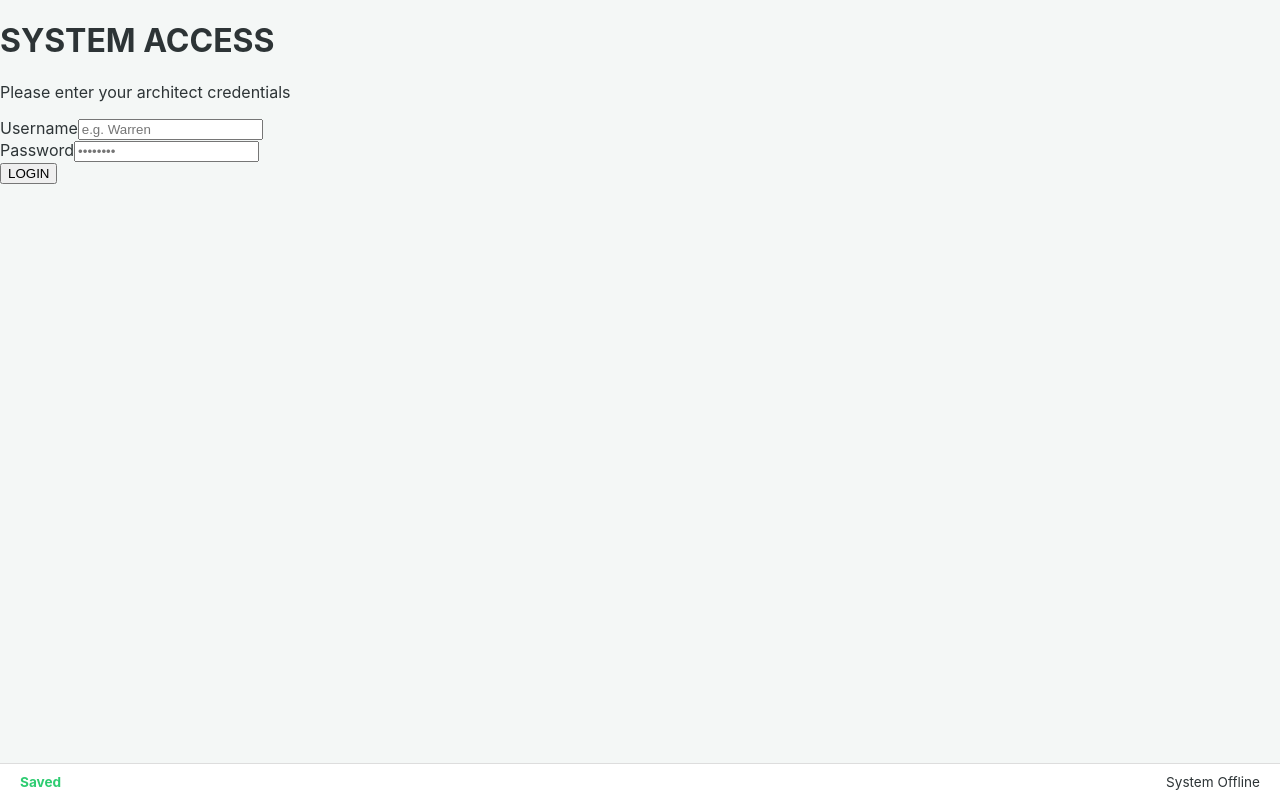
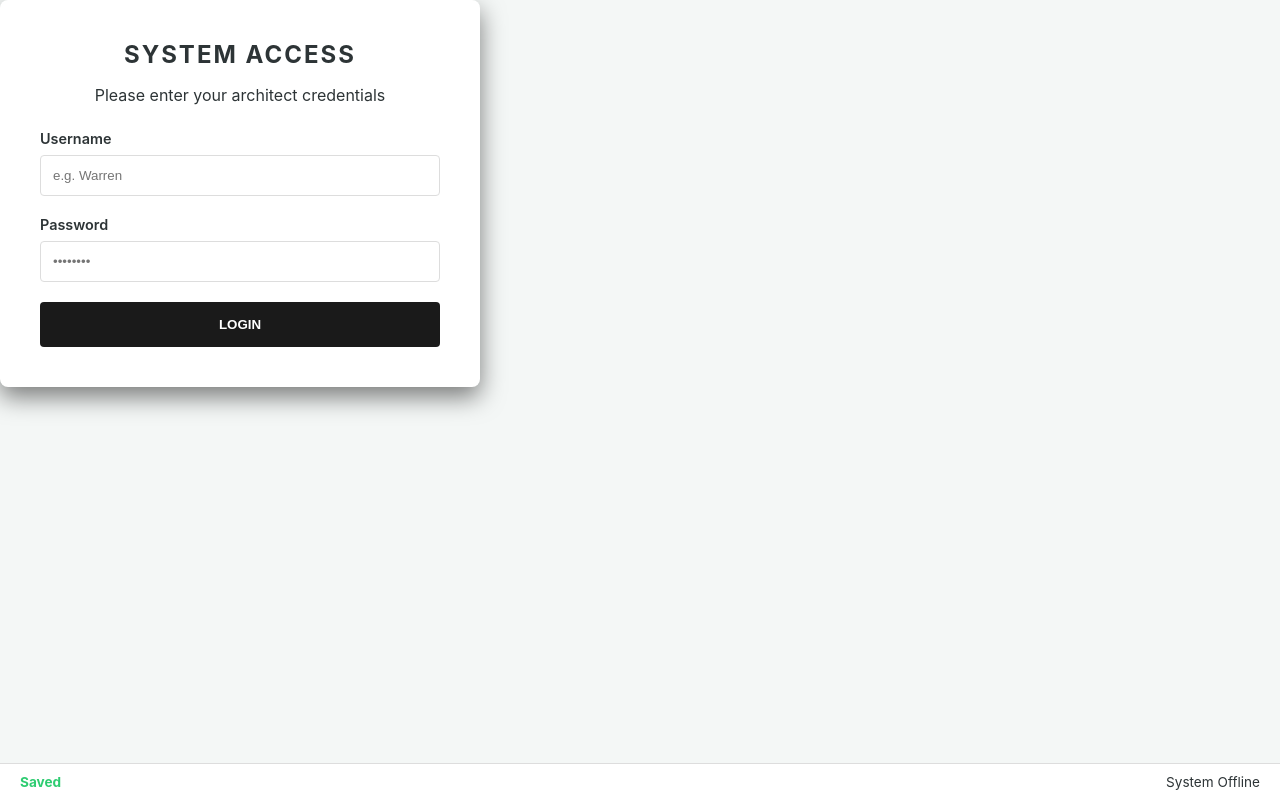
Before and after one commit to warrendsteinacker-max/my_a_hour_track, a React (Vite) app in the folder hour_tracker/: page /admin-wipe in a window 1280 px wide. Built offline with nearby package versions, Linux system fonts and the light colour scheme; no server answers.

Commit message:
adding some more styles for logout boutton

```diff
--- a/hour_tracker/src/components/TimesheetTable.jsx
+++ b/hour_tracker/src/components/TimesheetTable.jsx
@@ -3,7 +3,9 @@ import api from '../api';
 import { useGlobalContext } from '../context/AppContext';
 
 const TimesheetTable = () => {
-  const { user, setSyncStatus, triggerError } = useGlobalContext();
+  // Added 'logout' to the context destructuring
+  const { user, logout, setSyncStatus, triggerError } = useGlobalContext();
+
   const [hours, setHours] = useState({
     monday: 0, tuesday: 0, wednesday: 0, thursday: 0, friday: 0, saturday: 0, sunday: 0
   });
@@ -11,6 +13,7 @@ const TimesheetTable = () => {
   // 1. Load existing hours for the current week on mount
   useEffect(() => {
     const fetchCurrentHours = async () => {
+      if (!user?.username) return; // Safety check
       try {
         const res = await api.get(`/api/sheet/current/${user.username}`);
         if (res.data) setHours(res.data);
@@ -19,7 +22,7 @@ const TimesheetTable = () => {
       }
     };
     fetchCurrentHours();
-  }, [user.username]);
+  }, [user?.username]);
 
   // 2. Handle Input Changes
   const handleChange = (e) => {
@@ -38,6 +41,7 @@ const TimesheetTable = () => {
       });
       setSyncStatus("Saved");
     } catch (err) {
+      // Triggers your "231-878-0753" status bar message
       triggerError("Could not save timesheet.");
     }
   };
@@ -45,11 +49,20 @@ const TimesheetTable = () => {
   // Calculate Total
   const totalHours = Object.values(hours).reduce((a, b) => a + b, 0);
 
+  // Safety return if user hasn't loaded yet
+  if (!user) return <div className="loading">Loading user profile...</div>;
+
   return (
     <div className="timesheet-container">
-      <header className="timesheet-header">
-        <h2>Weekly Timesheet</h2>
-        <p>Employee: <strong>{user.username}</strong> | Rate: ${user.hourlyRate}/hr</p>
+      <header className="timesheet-header" style={{ display: 'flex', justifyContent: 'space-between', alignItems: 'center' }}>
+        <div>
+          <h2>Weekly Timesheet</h2>
+          <p>Employee: <strong>{user.username}</strong> | Rate: ${user.hourlyRate}/hr</p>
+        </div>
+        {/* LOGOUT BUTTON ADDED HERE */}
+        <button className="logout-button" onClick={logout} style={{ padding: '8px 15px', cursor: 'pointer' }}>
+          Logout
+        </button>
       </header>
 
       <div className="timesheet-grid">
--- a/hour_tracker/src/context/AppContext.jsx
+++ b/hour_tracker/src/context/AppContext.jsx
@@ -1,42 +1,46 @@
 import React, { createContext, useState, useContext, useEffect } from 'react';
 
-// 1. Create the Context
 const AppContext = createContext();
 
-// 2. The Provider Component
 export const AppProvider = ({ children }) => {
-  // Global State for the user (username, hourlyRate, role)
   const [user, setUser] = useState(null);
-
-  // Global Sync Status (Saved, Syncing, or Error message)
   const [syncStatus, setSyncStatus] = useState("Saved");
-
-  // Global App Error (for 404/500 full-page overlays)
   const [appError, setAppError] = useState(null);
 
-  // Helper: Login
+  // Derived State: Automatically check if the user is the Architect
+  // This makes your App.jsx routes much cleaner
+  const isAdmin = user?.role === 'the_unseen_architect_77';
+
+  // PERSISTENCE: Check if user is already in LocalStorage when the app starts
+  useEffect(() => {
+    const savedUser = localStorage.getItem('hour_track_user');
+    if (savedUser) {
+      setUser(JSON.parse(savedUser));
+    }
+  }, []);
+
   const login = (userData) => {
     setUser(userData);
-    setAppError(null); // Clear errors on login
+    setAppError(null);
+    localStorage.setItem('hour_track_user', JSON.stringify(userData));
   };
 
-  // Helper: Logout
   const logout = () => {
     setUser(null);
     setAppError(null);
+    localStorage.removeItem('hour_track_user');
+    localStorage.removeItem('token');
   };
 
-  // Helper: Handle Backend Errors
   const triggerError = (errMessage) => {
+    // Your signature Architect contact error
     setSyncStatus("Something went wrong contact me at 231-878-0753");
-    // Optionally log this to the console for your own debugging
     console.error("System Error Triggered:", errMessage);
   };
 
-  // 3. The Value object that all components can access
   const value = {
     user,
-    setUser,
+    isAdmin, // Now available globally!
     login,
     logout,
     syncStatus,
@@ -53,7 +57,6 @@ export const AppProvider = ({ children }) => {
   );
 };
 
-// 4. Custom Hook for easy access in your components
 export const useGlobalContext = () => {
   const context = useContext(AppContext);
   if (!context) {
--- a/hour_tracker/src/index.css
+++ b/hour_tracker/src/index.css
@@ -192,7 +192,80 @@ body {
 .login-wrapper {
   height: 100vh;
   display: flex;
+  flex-direction: column; /* Stack login card and status bar */
   align-items: center;
   justify-content: center;
+  background: #1a1a1a; /* Dark background for security feel */
+}
+
+.login-card {
+  background: white;
+  padding: 40px;
+  border-radius: 8px;
+  box-shadow: 0 10px 25px rgba(0,0,0,0.5);
+  width: 100%;
+  max-width: 400px;
+  text-align: center;
+}
+
+.login-header h1 {
+  margin: 0;
+  font-size: 1.5rem;
+  letter-spacing: 2px;
+}
+
+.login-form {
+  margin-top: 25px;
+  text-align: left;
+}
+
+.input-group {
+  margin-bottom: 20px;
+}
+
+.input-group label {
+  display: block;
+  margin-bottom: 8px;
+  font-weight: 600;
+  font-size: 0.9rem;
+}
+
+.input-group input {
+  width: 100%;
+  padding: 12px;
+  border: 1px solid #ddd;
+  border-radius: 4px;
+  box-sizing: border-box; /* Prevents input from overflowing */
+}
+
+.login-button {
+  width: 100%;
+  padding: 15px;
   background: #1a1a1a;
+  color: white;
+  border: none;
+  border-radius: 4px;
+  font-weight: bold;
+  cursor: pointer;
+  transition: background 0.3s;
 }
+
+.login-button:hover {
+  background: #333;
+}
+
+/* for time sheet */
+
+.logout-button {
+  background: transparent;
+  border: 1px solid #ddd;
+  border-radius: 4px;
+  color: #666;
+  transition: all 0.2s;
+}
+
+.logout-button:hover {
+  background: #f8f8f8;
+  color: var(--primary-red);
+  border-color: var(--primary-red);
+}
```
